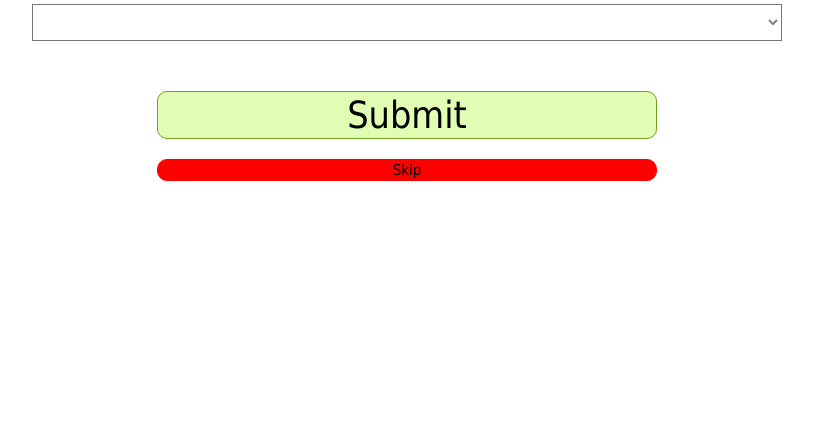
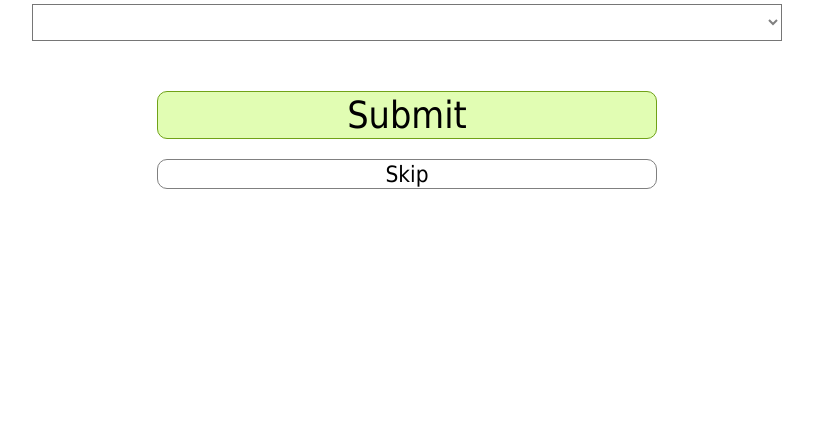
Before and after one commit to jasonwong94/personal, a plain HTML site: page index.html in a window 1280 px wide. Shown: the part 370-800 px from the top of the page, without its empty margins (233-1046 px from the left). Drawn offline with nearby package versions, Linux system fonts and the light colour scheme.

Commit message:
CSS style for skip button

```diff
--- a/template.css
+++ b/template.css
@@ -130,9 +130,9 @@ button{
 
 .skip{
 	margin-top: 20px;
-	font-size: 1em;
-	border: 1px solid red;
-	background-color: red;
+	font-size: 1.5em;
+	border: 1px solid gray;
+	background-color: transparent;
 }
 
 footer{
```
